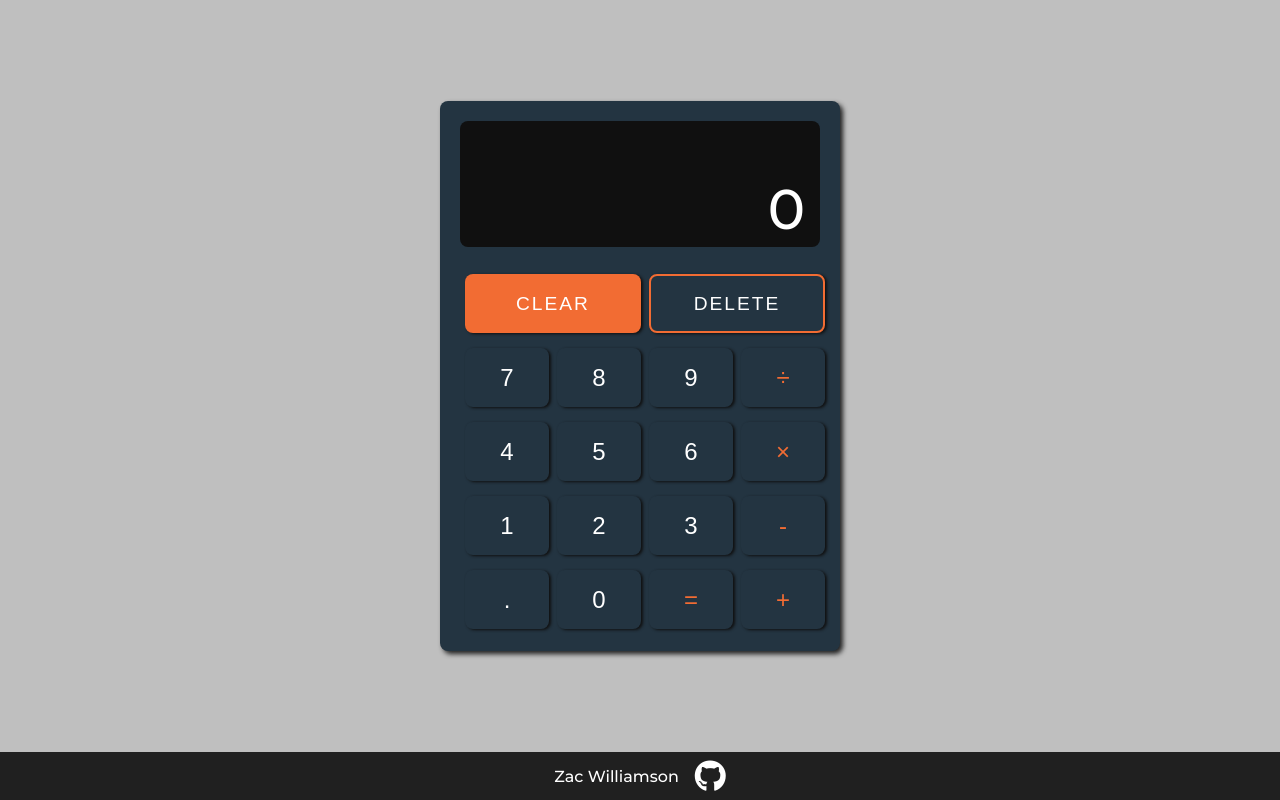
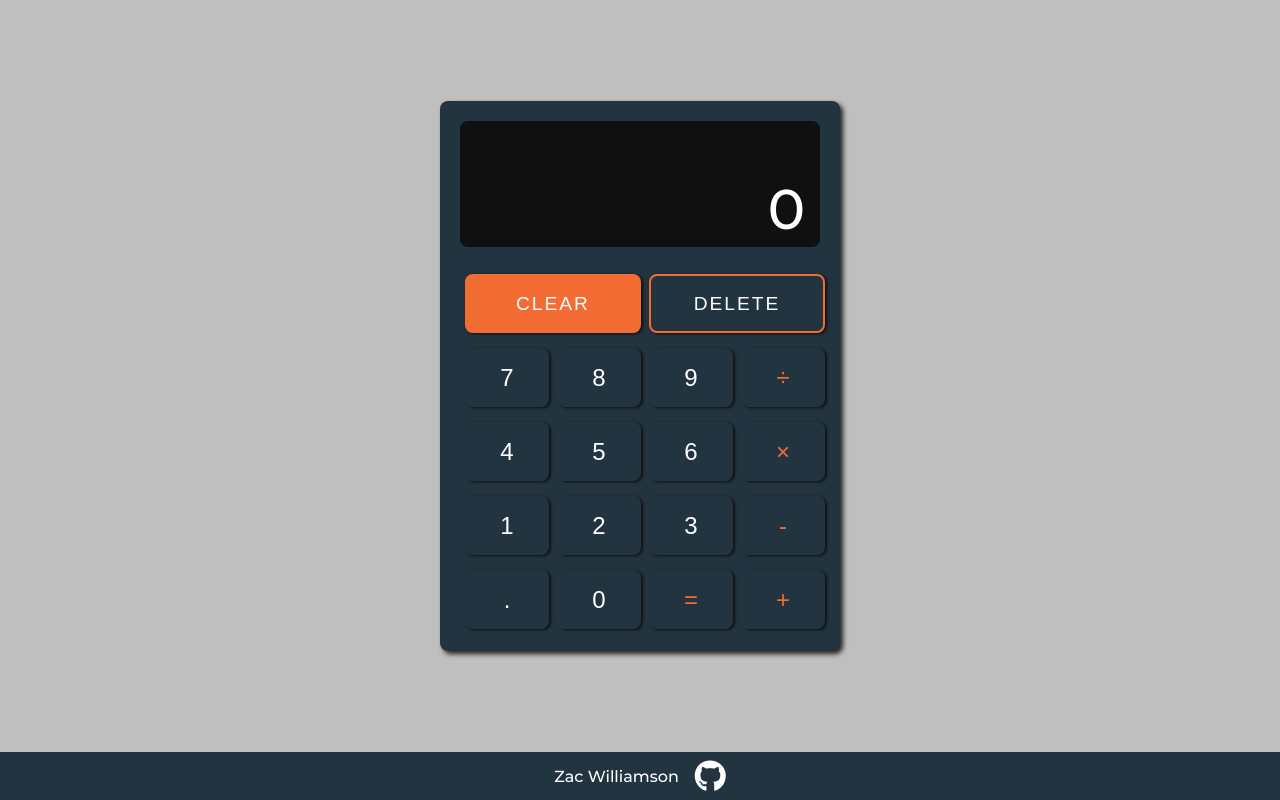
Before and after one commit to supersakana/calculator, a plain HTML site: page index.html in a window 1280 px wide. Drawn offline with Linux system fonts and the light colour scheme.

Commit message:
added styles to footer

```diff
--- a/styles.css
+++ b/styles.css
@@ -31,7 +31,7 @@ footer {
   gap: 1rem;
   color: #fff;
   font-family: "Montserrat", sans-serif;
-  background-color: #202020;
+  background-color: var(--secondary-color);
   z-index: 1;
 }
 
```
